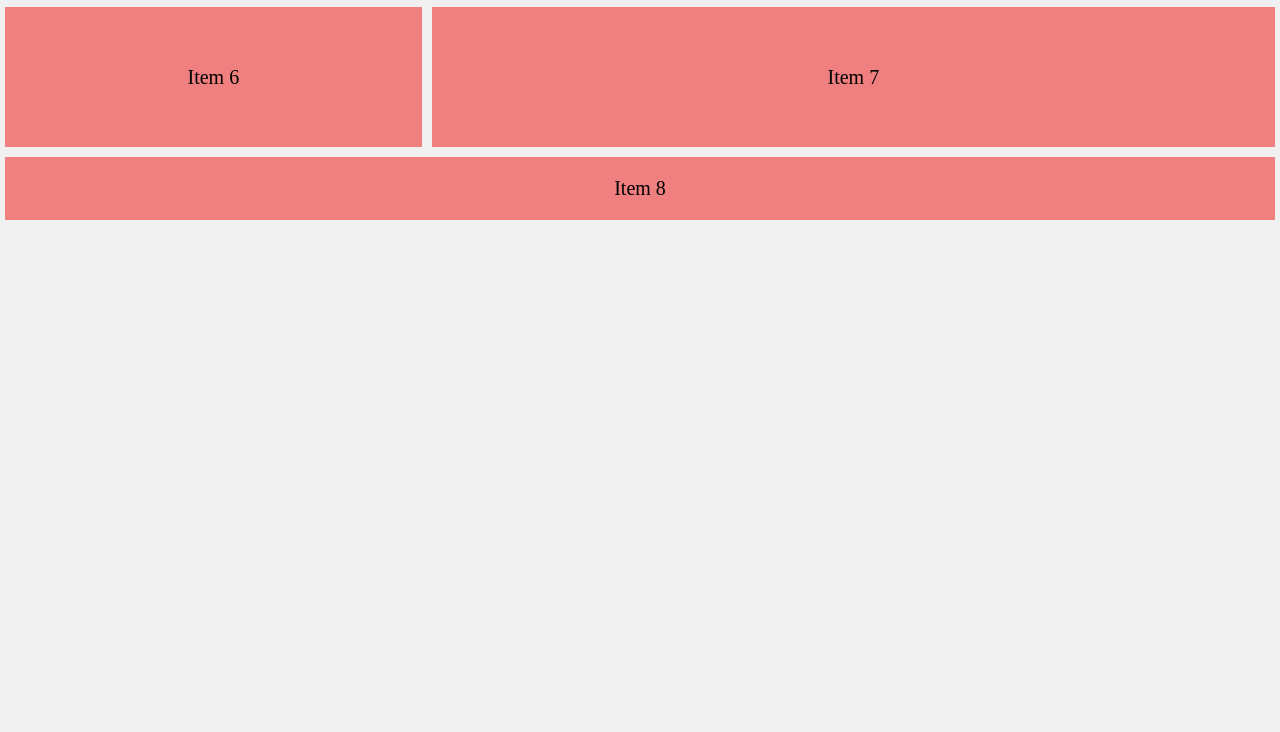
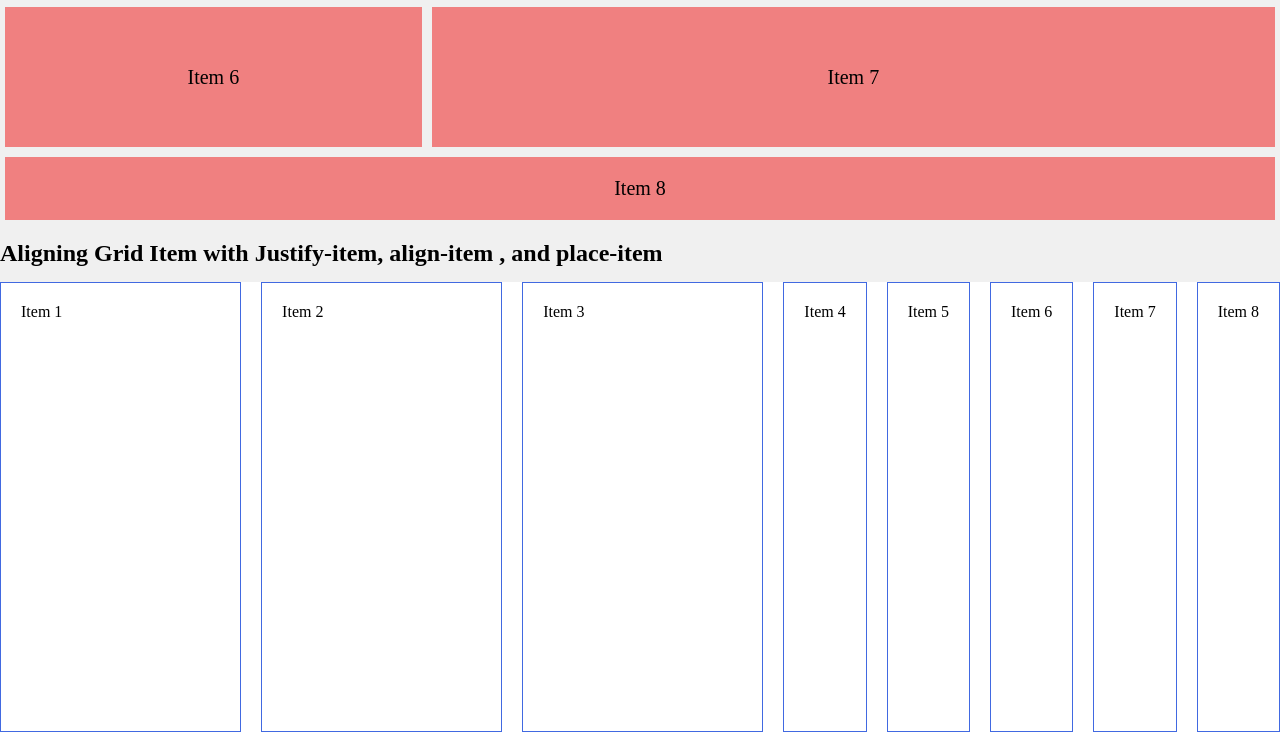
Before and after one commit to creativeemon/CSS-GRID-LAYOUT, a plain HTML site: page index.html in a window 1280 px wide. Shown: the part 1125-1857 px from the top of the page. Before the commit the page ends 1350 px from the top, so only its background shows below. Drawn offline with Linux system fonts and the light colour scheme.

Commit message:
Aligning Grid Item with Justify-item, align-item, and place-item

```diff
--- a/css/styles.css
+++ b/css/styles.css
@@ -96,3 +96,21 @@ h2 ,h1{
 .grid-container3 .item-8{
     grid-column: span 3;
 }
+
+.grid-container4{
+    display: grid;
+    grid-template-columns: repeat(3 ,1fr);
+    gap: 20px;
+    /* justify-items: center;
+    align-items: center; */
+    /* place-items: center; */
+    grid-auto-flow: column;
+    background-color: white;
+    height: 450px;
+}
+
+.grid-container4 > div{
+    padding: 20px;
+    border: 1px solid royalblue;
+
+}
--- a/index.html
+++ b/index.html
@@ -52,6 +52,21 @@
         </div>
      </section>
 
+     <!-- Aligning Grid Item with Justify-item, align-item, and place-item -->
+
+     <section>
+        <h2>Aligning Grid Item with Justify-item, align-item , and place-item</h2>
+        <div class="grid-container4">
+            <div class="item-1">Item 1</div>
+            <div class="item-2">Item 2</div>
+            <div class="item-3">Item 3</div>
+            <div class="item-4">Item 4</div>
+            <div class="item-5">Item 5</div>
+            <div class="item-6">Item 6</div>
+            <div class="item-7">Item 7</div>
+            <div class="item-8">Item 8</div>
+        </div>
+     </section>
 </body>
 
 </html>
```
